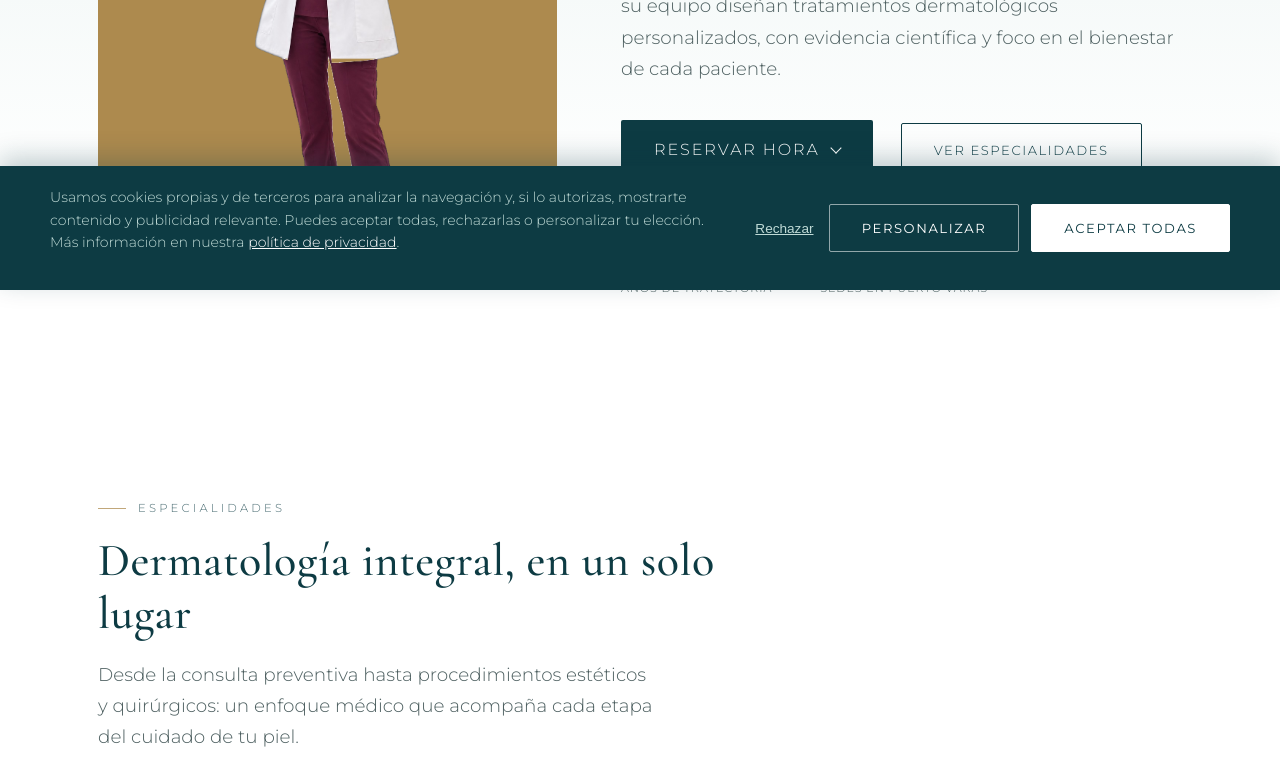
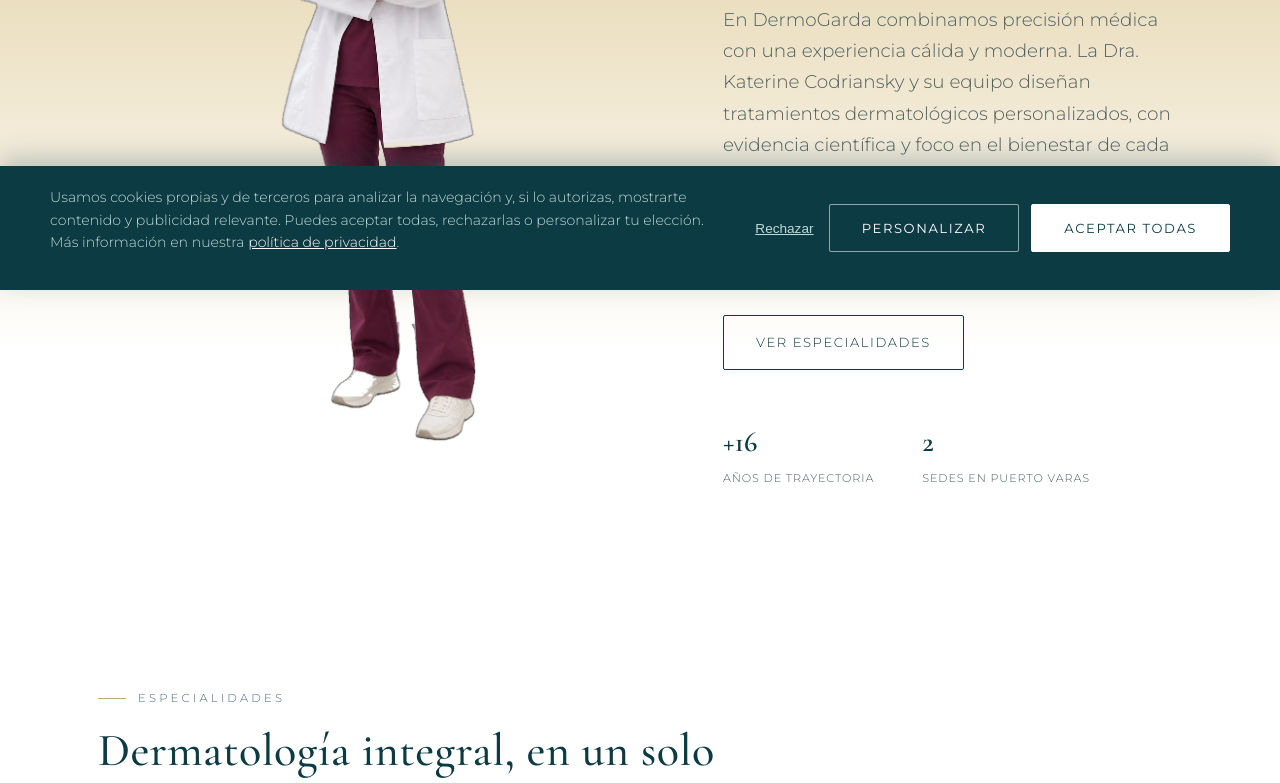
Before and after one commit to fosforillo/dermaren-web, a plain HTML site: page index.html in a window 1280 px wide. Shown: the part 510-1293 px from the top of the page. Drawn offline with nearby package versions, Linux system fonts and the light colour scheme.

Commit message:
Hero: quitar panel dorado, mostrar foto recortada directamente sobre el degradado

```diff
--- a/assets/css/style.css
+++ b/assets/css/style.css
@@ -249,7 +249,7 @@ p:last-child { margin-bottom: 0; }
 .hero {
   position: relative;
   padding: clamp(3.5rem, 9vw, 7rem) 0 clamp(3rem, 7vw, 5rem);
-  background: linear-gradient(180deg, var(--verde-agua-suave) 0%, var(--blanco) 78%);
+  background: linear-gradient(180deg, var(--dorado-suave) 0%, var(--blanco) 78%);
   /* overflow-x (no overflow: hidden en ambos ejes): evita scroll horizontal
      de las animaciones data-reveal sin recortar verticalmente el menú de
      "Reservar hora" cuando se abre cerca del borde inferior de la sección
@@ -259,7 +259,7 @@ p:last-child { margin-bottom: 0; }
 
 .hero-grid {
   display: grid;
-  grid-template-columns: 0.9fr 1.1fr;
+  grid-template-columns: 1.1fr 0.9fr;
   gap: clamp(2rem, 5vw, 4rem);
   align-items: center;
 }
@@ -304,9 +304,6 @@ p:last-child { margin-bottom: 0; }
 .hero-visual {
   position: relative;
   aspect-ratio: 4 / 5;
-  border-radius: var(--radio);
-  overflow: hidden;
-  background: var(--dorado);
   display: flex;
   align-items: flex-end;
   justify-content: center;
@@ -314,7 +311,7 @@ p:last-child { margin-bottom: 0; }
 
 .hero-visual img {
   width: 100%;
-  height: 92%;
+  height: 100%;
   object-fit: contain;
   object-position: bottom;
 }
```
